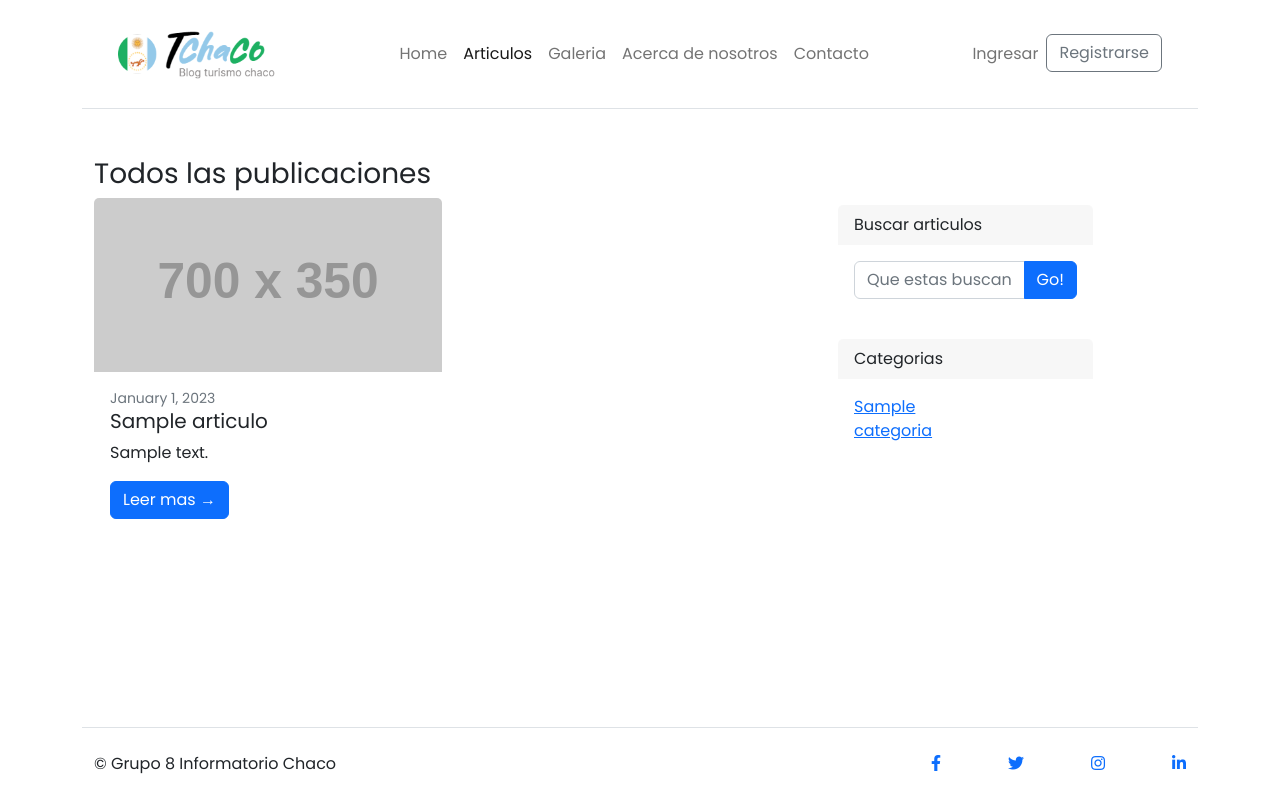
After one commit to marelizal/grupo8-blogTurismo, a Django app: page /publicaciones/ in a window 1280 px wide. The commit adds this page. Run offline with Django 4.2, Linux system fonts and the light colour scheme; tables that the repository leaves empty hold one stand-in row (values such as "Sample post"); grey boxes labelled with a size stand in for pictures from a placeholder-image service; some libraries are stand-ins or nearby versions.

Commit message:
Lista de publicaciones y detalle de la misma

```diff
--- a/src/core/urls.py
+++ b/src/core/urls.py
@@ -1,5 +1,6 @@
 from django.urls import path, include
 from core import views
+
 
 #app_name = 'core'
 
@@ -9,7 +10,6 @@ urlpatterns = [
     path('acerca_de_nosotros', views.aboutView, name = 'about'),
     path('contacto', views.contactView, name = 'contact'),
 
-    # includes
-    # path('noticias/', include('noticias.urls')),
-    # path('usuarios/', include('usuarios.urls')),
+    # Inclu
+    path('publicaciones/', include('posts.urls')),
 ]
--- a/src/posts/urls.py
+++ b/src/posts/urls.py
@@ -0,0 +1,11 @@
+# posts/urls.py
+from django.urls import path
+from . import views
+# app_name = 'posts'
+
+urlpatterns = [
+    path('', views.post_list, name='post_list'),
+    path('<int:pk>/', views.post_detail, name='post_detail'),
+
+
+]
--- a/src/posts/views.py
+++ b/src/posts/views.py
@@ -1,3 +1,25 @@
 from django.shortcuts import render
 
 # Create your views here.
+from django.shortcuts import render
+from .models import Articulo,Categoria
+
+def post_list(request):
+    post = Articulo.objects.all()
+    categorias = Categoria.objects.all()
+
+    context = {
+        'posts': post,
+        "categorias":categorias
+    }
+    return render(request, 'posts/post_list.html', context)
+
+def post_detail(request, pk):
+    post = Articulo.objects.get(pk=pk)
+    categorias = Categoria.objects.all()
+
+    context = {
+        "post": post,
+        "categorias": categorias
+    }
+    return render(request, 'posts/post_detail.html', context)
--- a/src/templates/base.html
+++ b/src/templates/base.html
@@ -60,26 +60,19 @@
         >
         <ul class="navbar-nav ml-auto mt-2 mt-lg-0">
           <li class="nav-item">
-              <a
-                class="nav-link active"
-                href="{% url 'index' %}"
-                aria-current="page"
-                >Home <span class="visually-hidden">(current)</span></a
-              >
+            <a class="nav-link {% if request.resolver_match.url_name == 'index' %}active{% endif %}" href="{% url 'index' %}" aria-current="page">Home <span class="visually-hidden">(current)</span></a>
           </li>
           <li class="nav-item">
-              <a class="nav-link" href="">Articulos</a>
+            <a class="nav-link {% if request.resolver_match.url_name == 'post_list' %}active{% endif %}" href="{% url 'post_list' %}">Articulos</a>
           </li>
           <li class="nav-item">
             <a class="nav-link" href="">Galeria</a>
           </li>
           <li class="nav-item">
-              <a class="nav-link" href="{% url 'about' %}"
-                >Acerca de nosotros</a
-              >
+            <a class="nav-link {% if request.resolver_match.url_name == 'about' %}active{% endif %}" href="{% url 'about' %}">Acerca de nosotros</a>
           </li>
           <li class="nav-item">
-              <a class="nav-link" href="{% url 'contact' %}">Contacto</a>
+            <a class="nav-link {% if request.resolver_match.url_name == 'contact' %}active{% endif %}" href="{% url 'contact' %}">Contacto</a>
           </li>
         </ul>
         </div>
@@ -101,7 +94,49 @@
     </nav>
 
     <main class="container mt-5 flex-grow-1">
+      <div class="row">
+        <div class="col-lg-8">
           {% block content %}{% endblock %}
+        </div>
+        <div class="col-lg-3">
+          <!-- Search widget-->
+          <div class="card mb-4 mt-5">
+            <div class="card-header">Buscar articulos</div>
+            <div class="card-body">
+              <div class="input-group">
+                <input
+                  class="form-control"
+                  type="text"
+                  placeholder="Que estas buscando ?"
+                  aria-label="Que estas buscando ?"
+                  aria-describedby="button-search"
+                />
+                <button class="btn btn-primary" id="button-search" type="button">
+                  Go!
+                </button>
+              </div>
+            </div>
+          </div>
+
+          <div class="card mb-4">
+            <div class="card-header">Categorias</div>
+            <div class="card-body">
+              <div class="row">
+                <div class="col-sm-6">
+                  <ul class="list-unstyled mb-0">
+                    {% for categoria in categorias %}
+                    <li><a href="#!"> {{categoria.nombre}} </a></li>
+                    {% endfor %}
+                  </ul>
+                </div>
+              </div>
+            </div>
+          </div>
+
+
+        </div>
+      </div>
+
     </main>
 
     <footer class="footer bg-white border-top text-dark py-4 mt-3">
--- a/src/templates/core/about.html
+++ b/src/templates/core/about.html
@@ -12,7 +12,7 @@
       <h4 class="text-muted">Informacion acerca de nuestro blog</h4>
       <div class="container mt-5 mb-5">
         <div class="row">
-          <div class="col-8">
+          <div class="col">
             <p>
               Somos un grupo de estudiantes del Informatorio Chaco y estamos
               emocionados de presentarte nuestro blog dedicado al turismo local
--- /dev/null
+++ b/src/templates/posts/post_list.html
@@ -0,0 +1,27 @@
+<!-- templates/posts/post_list.html -->
+{% extends 'base.html' %}
+{% load static %}
+
+{% block title %}Publicaciones{% endblock %}
+
+{% block content %}
+
+<h3>Todos las publicaciones</h3>
+
+<div class="row">
+    {% for post in posts %}
+    <div class="col-lg-6 mb-4">
+        <div class="card">
+            <a href="#!"><img class="card-img-top" src="https://dummyimage.com/700x350/dee2e6/6c757d.jpg" alt="..." /></a>
+            <div class="card-body">
+                <div class="small text-muted">January 1, 2023</div>
+                <h2 class="card-title h5">{{ post.titulo }}</h2>
+                <p class="card-text">{{ post.contenido|slice:":100" }}</p>
+                <a class="btn btn-primary" href="{% url 'post_detail' pk=post.pk %}">Leer mas →</a>
+            </div>
+        </div>
+    </div>
+    {% endfor %}
+</div>
+
+{% endblock %}
```
Also changed, not shown: src/core/views.py (+4 -3 lines), src/templates/core/index.html (+2 -43 lines), src/templates/posts/post_detail.html (added, +34 -0 lines), src/articulo/aguara_g.jpg (deleted), src/articulo/puma.jpg (deleted), src/articulo/quebracho_blanco.jpg (deleted), src/articulo/quebracho_colorado.jpg (deleted), 1 other file. Lines whose indentation alone changed are shown as unchanged.
